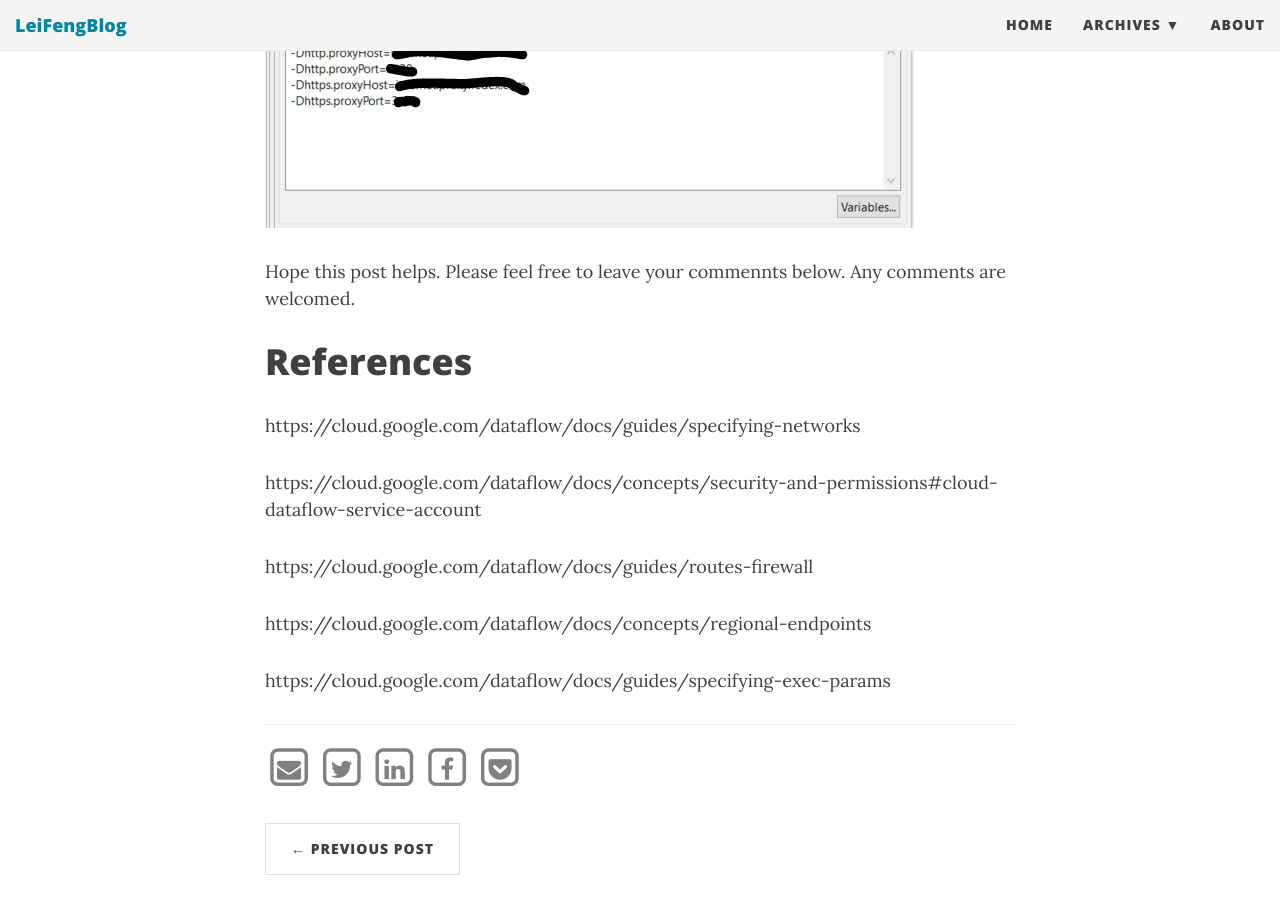
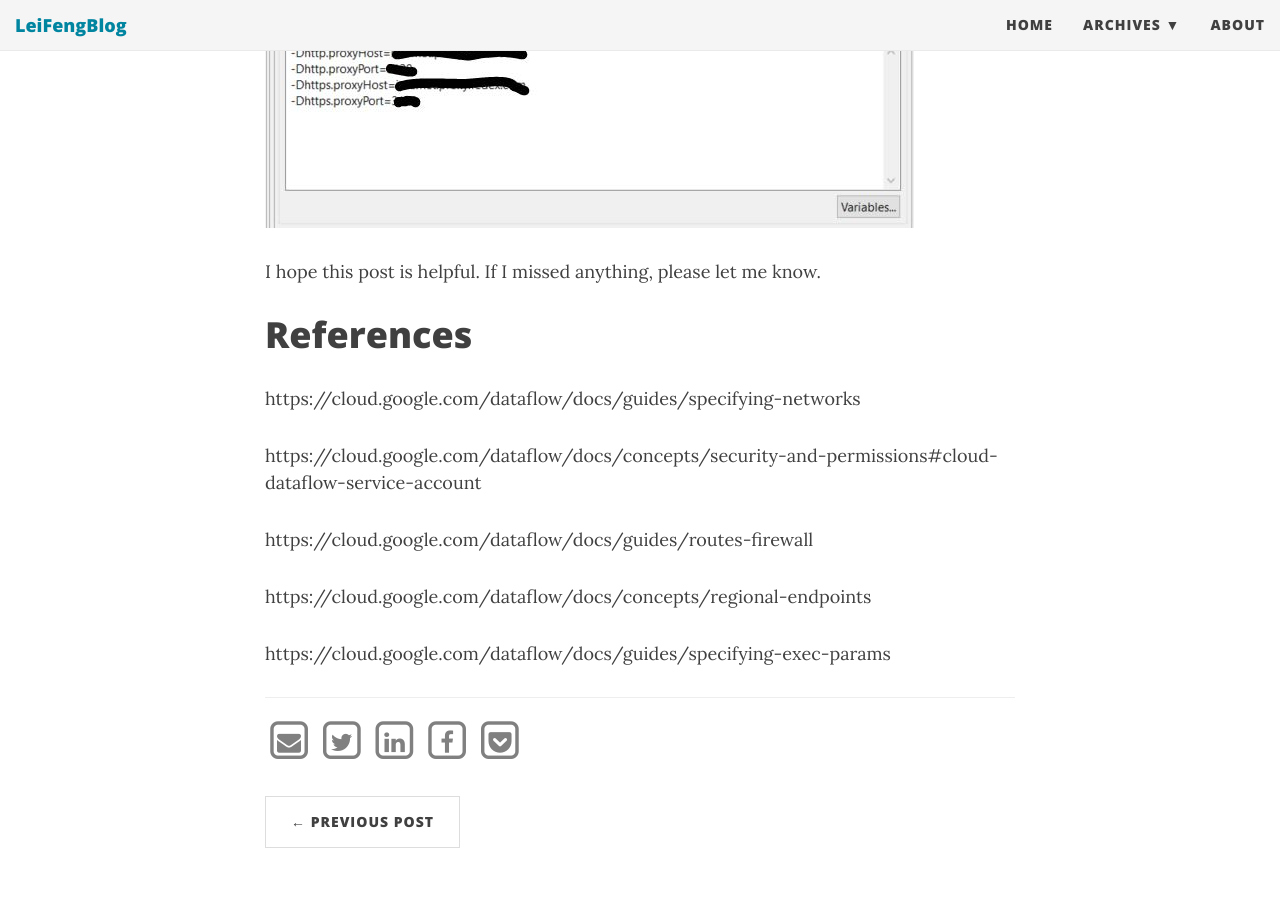
Before and after one commit to stonefl/stonefl.github.io, a Jekyll site: the page built from _posts/2020-01-15-run-dataflow-jobs-in-a-shared-vpc-on-gcp.md, in a window 1280 px wide and 900 px high, scrolled down 7429 px. Built offline with Jekyll 4.4.1, drawn with Linux system fonts in a browser that asks for light colours; nearby versions of some CDN libraries; comment, search, counter and statistics services are not loaded.

Commit message:
Update 2020-01-15-run-dataflow-jobs-in-a-shared-vpc-on-gcp.md

```diff
--- a/_posts/2020-01-15-run-dataflow-jobs-in-a-shared-vpc-on-gcp.md
+++ b/_posts/2020-01-15-run-dataflow-jobs-in-a-shared-vpc-on-gcp.md
@@ -158,7 +158,7 @@ If you use Eclipse, you can set the above parameters in the **Arguments** tab of
 ![dataflow_eclispe.JPG]({{site.baseurl}}/img/post/dataflow_eclispe.JPG)
 
 
-Hope this post helps. Please feel free to leave your commennts below. Any comments are welcomed.
+I hope this post is helpful. If I missed anything, please let me know.
 
 
 # References
```
